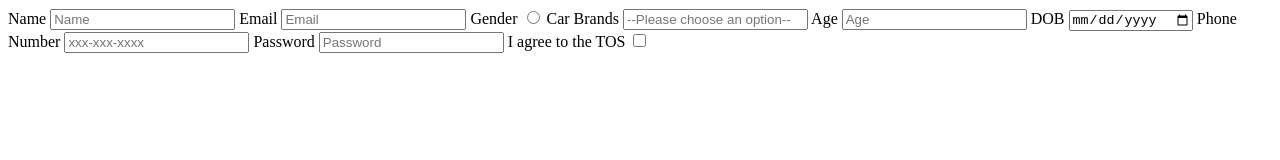
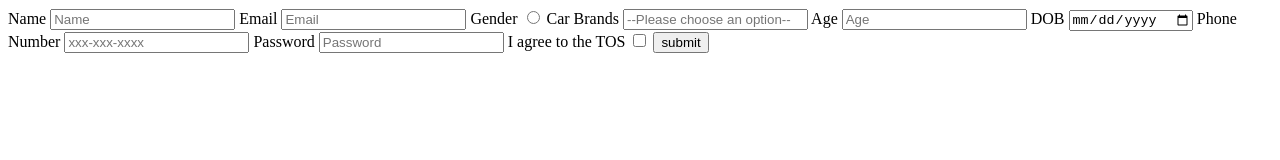
Before and after one commit to acciojob/signup-form-car-Arvapalli-Ramprasad, a website: page main.html in a window 1280 px wide. Drawn offline with Linux system fonts and the light colour scheme.

Commit message:
created a submission

```diff
--- a/main.html
+++ b/main.html
@@ -8,7 +8,7 @@
 
 <body>
 	<!-- the entire body must be written by student -->
-	<form>
+	<form method="post">
 		<label for="name">Name
 			<input type="text" required id="name" placeholder="Name">
 		</label>
@@ -21,7 +21,7 @@
 			<input type="radio" required id="gender_m, gender_f">
 		</label>
 
-		<label for="	cars">Car Brands
+		<label for="cars">Car Brands
 			<input type="select" required id="cars" placeholder="--Please choose an option--">
 		</label>
 
@@ -37,14 +37,14 @@
 			<input type="tel" id="tel" placeholder="xxx-xxx-xxxx">
 		</label>
 
-		<label for="	password">Password
+		<label for="password">Password
 			<input type="text" required id="password" placeholder="Password">
 		</label>
 
 		<label for="tos">I agree to the TOS
 			<input type="checkbox" required id="tos">
 		</label>
-
+		<button>submit</button>
 
 	</form>
     <script type="text/javascript" src="./script.js">
```
